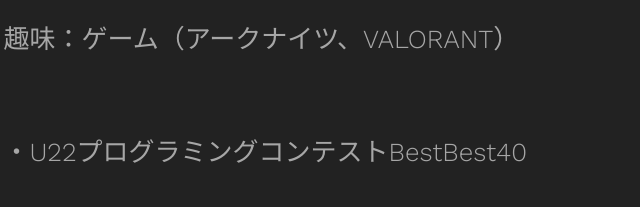
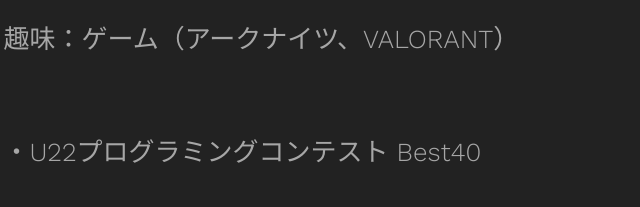
Before and after one commit to Cafelatte8610/cafelatteblog, a plain HTML site: page about.html in a window 1280 px wide. Shown: the part 1060-1267 px from the top of the page, 359-999 px from the left. Drawn offline with nearby package versions, Linux system fonts and the light colour scheme; some packages are replaced by stand-ins of ours; no server answers; files whose address does not match are found by name; a web font is replaced by a local one.

Commit message:
Update about.html

```diff
--- a/about.html
+++ b/about.html
@@ -130,7 +130,7 @@
 								<h3 class="fh5co-section-heading">受賞歴</h3>
 							</div>
 							<div class="col-md-9">
-								<p class="fh5co-lead">・U22プログラミングコンテストBestBest40
+								<p class="fh5co-lead">・U22プログラミングコンテスト Best40
 								</p>
 
 								<p class="fh5co-lead">・未踏Jr.2021 スーパークリエータ　開発：<a href="https://jr.mitou.org/projects/2021/augment">Augment</a>
```
